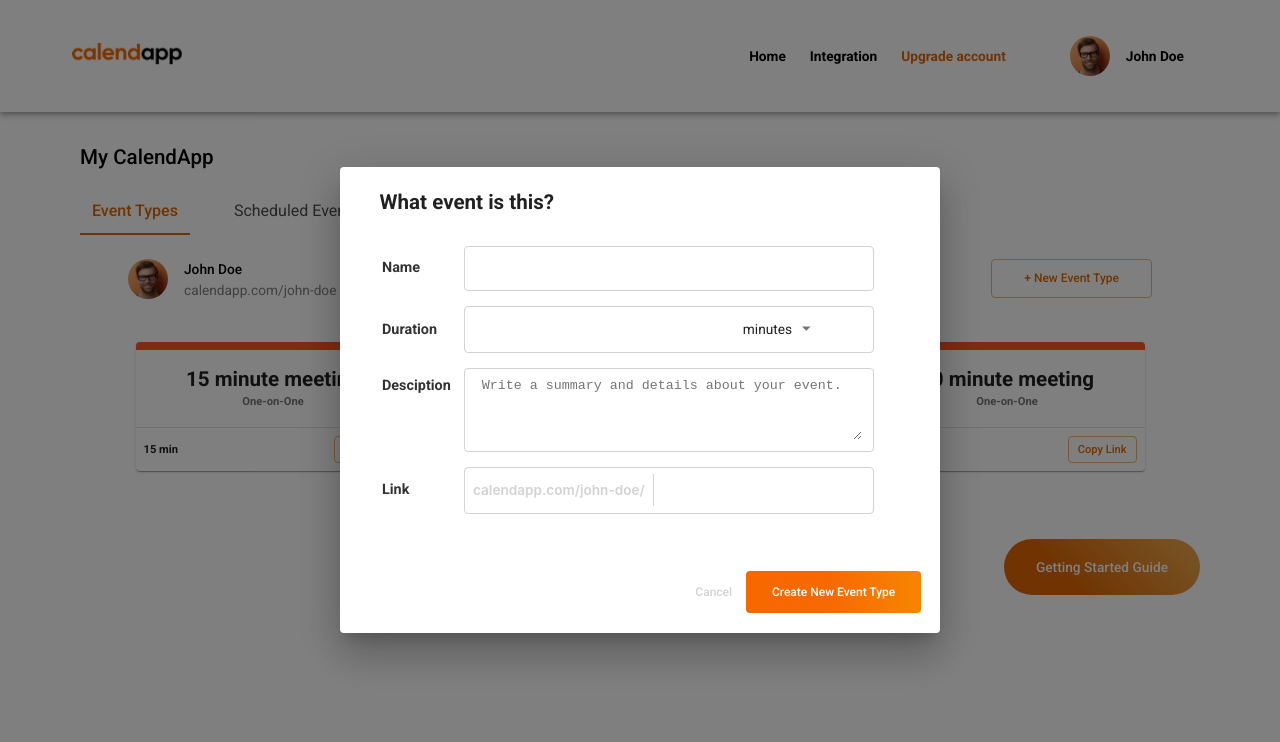
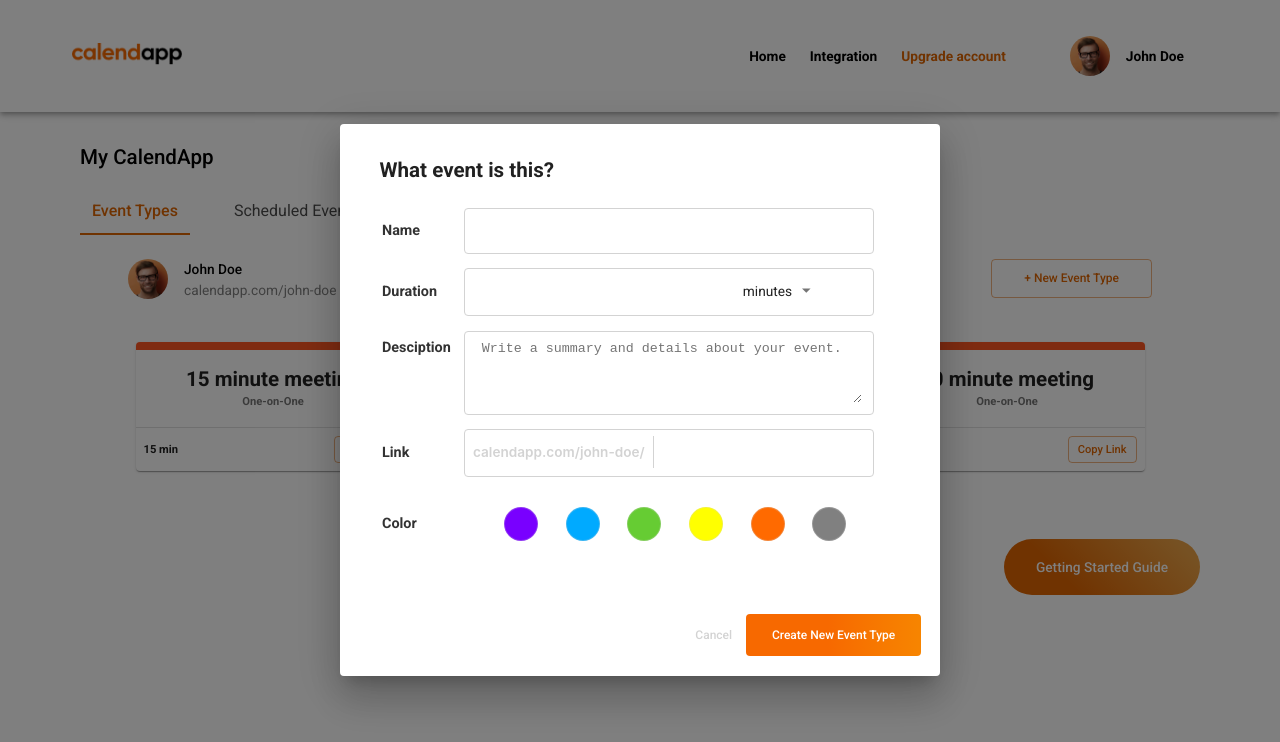
Before and after one commit to hatchways/team-yugioh, a React (Create React App) app in the folder client/: page /home in a window 1280 px wide. Both pictures are taken after a click on the button "+ New Event Type". Shown: the top 742 px of the page. Built offline with nearby package versions, Linux system fonts and the light colour scheme; no server answers.

Commit message:
color added

```diff
--- a/client/src/components/SelectTabs/EventTypesTab.js
+++ b/client/src/components/SelectTabs/EventTypesTab.js
@@ -68,7 +68,7 @@ const useStyles = makeStyles((theme) => ({
         marginBottom: "3%",
     },
     formLabel: {
-        margin: "4%",
+        margin: "6% 4% 3% 4%",
         textAlign: "left",
     },
     descriptionLabel: {
@@ -93,12 +93,39 @@ const useStyles = makeStyles((theme) => ({
         border: "none",
         width: "100%",
         maxWidth: "100%",
+        minWidth: "100%",
     },
     groupedInput: {
         border: "1px solid lightgray",
         borderRadius: "4px",
         width: "100%",
         margin: 0,
+    },
+    color: {
+        listStyle: "none",
+        borderRadius: "50%",
+        border: "1px solid #d3d3d345",
+        textIndent: "-9999px",
+        width: "2rem",
+        height: "2rem",
+    },
+    purple: {
+        backgroundColor: "#7900FF",
+    },
+    orange: {
+        backgroundColor: "#FF6A00",
+    },
+    green: {
+        backgroundColor: "#66CC33",
+    },
+    blue: {
+        backgroundColor: "#00AAFF",
+    },
+    yellow: {
+        backgroundColor: "#FFFF00",
+    },
+    grey: {
+        backgroundColor: "#808080",
     },
 }));
 
@@ -109,6 +136,7 @@ export default function EventTypesTab() {
     const [unit, setUnit] = useState("min");
     // todo prevent negative time
     const [duration, setDuration] = useState();
+    const colors = ["purple", "blue", "green", "yellow", "orange", "grey"];
 
     // replace with actual user id
     const userId = "5ffe8c395a611a0000d0c692";
@@ -351,6 +379,41 @@ export default function EventTypesTab() {
                                 </Grid>
                             </Grid>
                         </Grid>
+                        <Grid
+                            direction="row"
+                            alignItems="center"
+                            container={true}
+                            justify="flex-start"
+                            className={classes.inputRow}
+                        >
+                            <Grid xs="2" item>
+                                <InputLabel className={classes.label}>
+                                    Color
+                                </InputLabel>
+                            </Grid>
+
+                            <Grid xs="10" item>
+                                <ul>
+                                    <Grid
+                                        direction="row"
+                                        alignItems="center"
+                                        container={true}
+                                        justify="flex-start"
+                                        className={classes.inputRow}
+                                    >
+                                        {colors.map((color) => (
+                                            <Grid xs="2" item>
+                                                <li
+                                                    className={`${classes.color} ${classes[color]}`}
+                                                >
+                                                    {color}
+                                                </li>
+                                            </Grid>
+                                        ))}
+                                    </Grid>
+                                </ul>
+                            </Grid>
+                        </Grid>
                     </DialogContent>
                     <DialogActions>
                         <Grid
--- a/client/src/components/UserEvents/EventCard.js
+++ b/client/src/components/UserEvents/EventCard.js
@@ -11,6 +11,7 @@ import Grid from "@material-ui/core/Grid";
 import { deepOrange } from "@material-ui/core/colors";
 import axios from "axios";
 
+export default function EventCard({ name, duration, color }) {
     const useStyles = makeStyles({
         root: {
             minWidth: 275,
@@ -22,7 +23,7 @@ const useStyles = makeStyles({
             marginBottom: 12,
         },
         colorBar: {
-        background: deepOrange[500],
+            background: color || deepOrange[500],
             padding: 4,
         },
         button: {
@@ -30,8 +31,6 @@ const useStyles = makeStyles({
             backgroundColor: "transparent",
         },
     });
-
-export default function EventCard({ time }) {
     const classes = useStyles();
 
     // Calls won't work until we can generate meeting IDs
@@ -56,7 +55,9 @@ export default function EventCard({ time }) {
                 <CardHeader className={classes.colorBar}></CardHeader>
 
                 <CardContent>
-                    <Typography variant="h5">{time} minute meeting</Typography>
+                    <Typography variant="h5">
+                        {name || duration + " minute meeting"}
+                    </Typography>
 
                     <Typography variant="subtitle2" color="textSecondary">
                         One-on-One
@@ -71,7 +72,7 @@ export default function EventCard({ time }) {
                         alignItems="center"
                     >
                         <Typography item variant="subtitle2">
-                            {time} min
+                            {duration} min
                         </Typography>
                         <Button
                             item
--- a/client/src/components/UserEvents/EventGrid.js
+++ b/client/src/components/UserEvents/EventGrid.js
@@ -25,7 +25,7 @@ export default function EventGrid({ userEvents }) {
             <Grid container spacing={10} justify="center">
                 {userEvents.map((time) => (
                     <Grid item>
-                        <EventCard time={time} key={time} />
+                        <EventCard duration={time} key={time} />
                     </Grid>
                 ))}
             </Grid>
```
Lines whose indentation alone changed are shown as unchanged.
